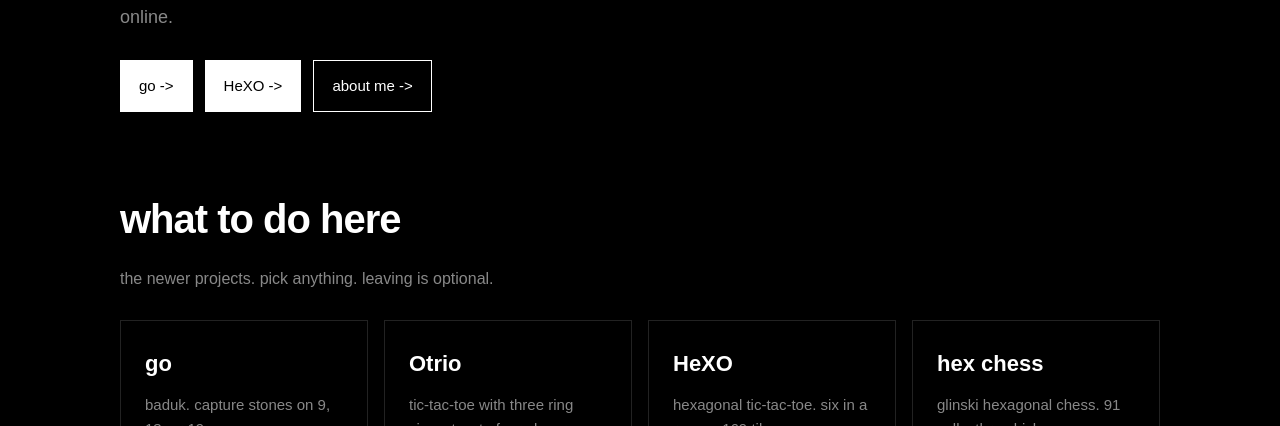
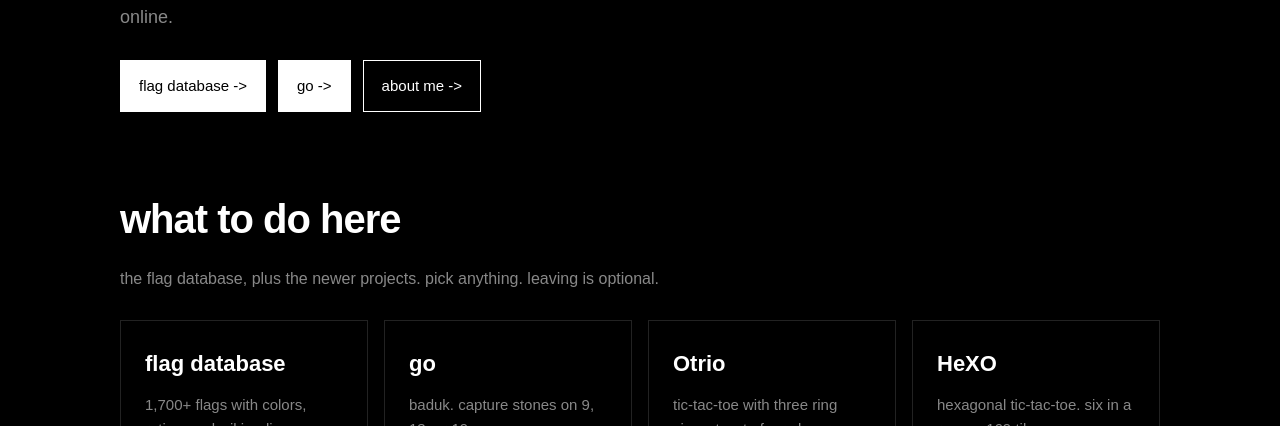
Before and after one commit to eireq/eireq.github.io, a Vue app: page / in a window 1280 px wide. Shown: the part 374-800 px from the top of the page. Built offline with nearby package versions, Linux system fonts and the light colour scheme; no server answers.

Commit message:
v2.7.5.18 okay bro

```diff
--- a/src/i18n.js
+++ b/src/i18n.js
@@ -77,10 +77,13 @@ const messages = {
         "board games, daily pi, a private earth, and a flag pile that somehow stayed online.",
       about: "about me ->",
       contact: "contact ->",
+      flagDbCta: "flag database ->",
       goCta: "go ->",
-      hexoCta: "HeXO ->",
       whatTitle: "what to do here",
-      whatIntro: "the newer projects. pick anything. leaving is optional.",
+      whatIntro:
+        "the flag database, plus the newer projects. pick anything. leaving is optional.",
+      featDb: "flag database",
+      featDbText: "1,700+ flags with colors, ratios, and wikipedia writeups.",
       featGo: "go",
       featGoText: "baduk. capture stones on 9, 13, or 19.",
       featOtrio: "Otrio",
@@ -711,10 +714,13 @@ const messages = {
       contact: "kontakt ->",
       lead:
         "brettspiele, tägliches pi, eine private erde und ein flaggenhaufen, der irgendwie online blieb.",
+      flagDbCta: "flaggendatenbank ->",
       goCta: "go ->",
-      hexoCta: "HeXO ->",
       whatTitle: "was man hier machen kann",
-      whatIntro: "die neueren projekte. such dir was aus. gehen ist optional.",
+      whatIntro:
+        "die flaggendatenbank und die neueren projekte. such dir was aus. gehen ist optional.",
+      featDb: "flaggendatenbank",
+      featDbText: "1.700+ flaggen mit farben, proportionen und wikipedia-texten.",
       featGo: "go",
       featGoText: "baduk. steine fangen auf 9, 13 oder 19.",
       featOtrio: "Otrio",
@@ -1460,10 +1466,13 @@ messages.rus = mergeMessages(messages.eng, {
     contact: "контакты ->",
     lead:
       "настольные игры, пи дня, приватная земля и куча флагов, которая почему-то осталась онлайн.",
+    flagDbCta: "база флагов ->",
     goCta: "го ->",
-    hexoCta: "HeXO ->",
     whatTitle: "чем тут заняться",
-    whatIntro: "проекты поновее. выбирай что угодно. уходить необязательно.",
+    whatIntro:
+      "база флагов и проекты поновее. выбирай что угодно. уходить необязательно.",
+    featDb: "база флагов",
+    featDbText: "1700+ флагов с цветами, пропорциями и статьями wikipedia.",
     featGo: "го",
     featGoText: "бадук. захват камней на 9, 13 или 19.",
     featOtrio: "Otrio",
--- a/src/seo.js
+++ b/src/seo.js
@@ -39,6 +39,7 @@ export const pages = [
       <p>board games, daily pi, a private earth, and a flag pile that somehow stayed online. eire (eireq) is from Slovakia.</p>
       <nav>
         <a href="/me">about me</a>
+        <a href="/flagdb">flag database</a>
         <a href="/games/go">go</a>
         <a href="/games/otrio">Otrio</a>
         <a href="/games/hexo">HeXO</a>
--- a/src/views/HomeView.vue
+++ b/src/views/HomeView.vue
@@ -4,11 +4,11 @@
       <h1>{{ t("home.greeting") }}<br />{{ t("home.signature") }}</h1>
       <p class="lead">{{ t("home.lead") }}</p>
       <div class="hero-actions">
+        <RouterLink class="button" to="/flagdb">{{
+          t("home.flagDbCta")
+        }}</RouterLink>
         <RouterLink class="button" to="/games/go">{{
           t("home.goCta")
-        }}</RouterLink>
-        <RouterLink class="button" to="/games/hexo">{{
-          t("home.hexoCta")
         }}</RouterLink>
         <RouterLink class="button button--ghost" to="/me">{{
           t("home.about")
@@ -74,6 +74,11 @@ const weekly = ref(null);
 const weekImage = ref("");
 
 const features = [
+  {
+    to: "/flagdb",
+    title: "home.featDb",
+    text: "home.featDbText",
+  },
   {
     to: "/games/go",
     title: "home.featGo",
```
